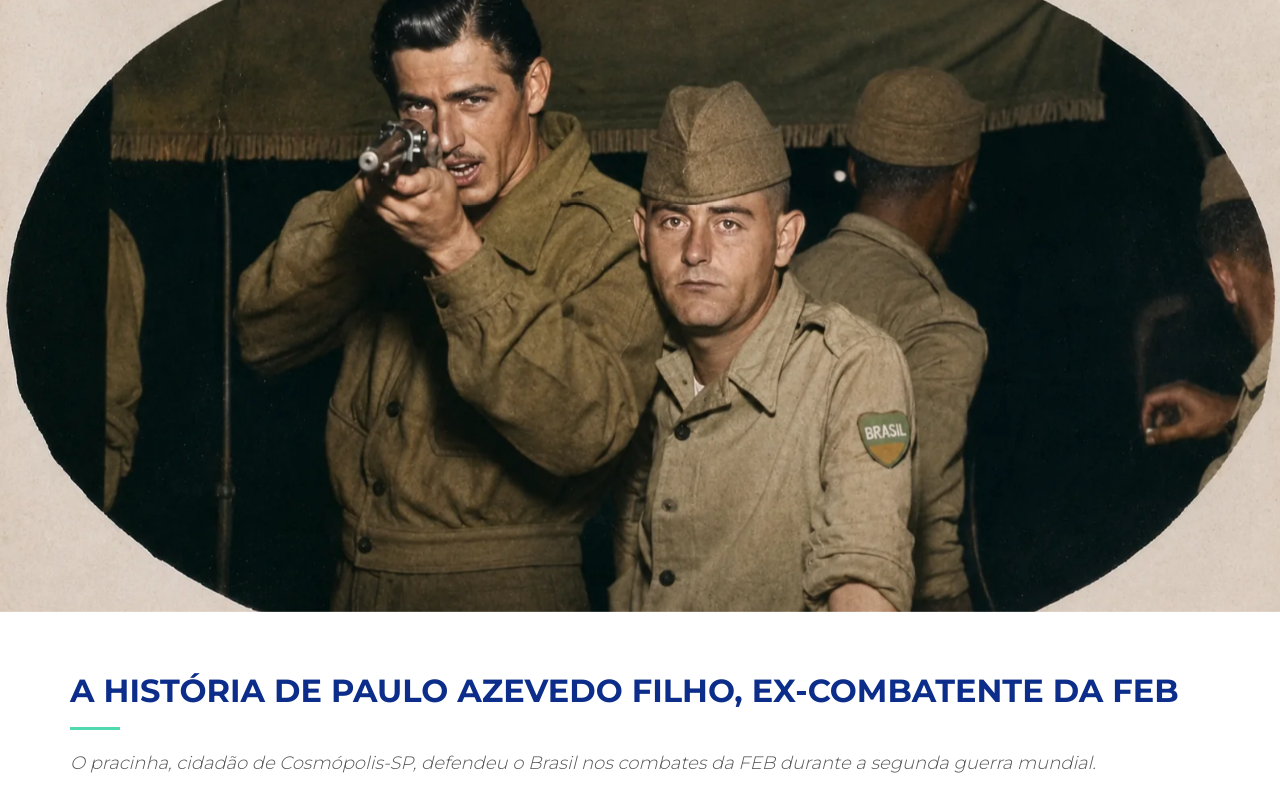
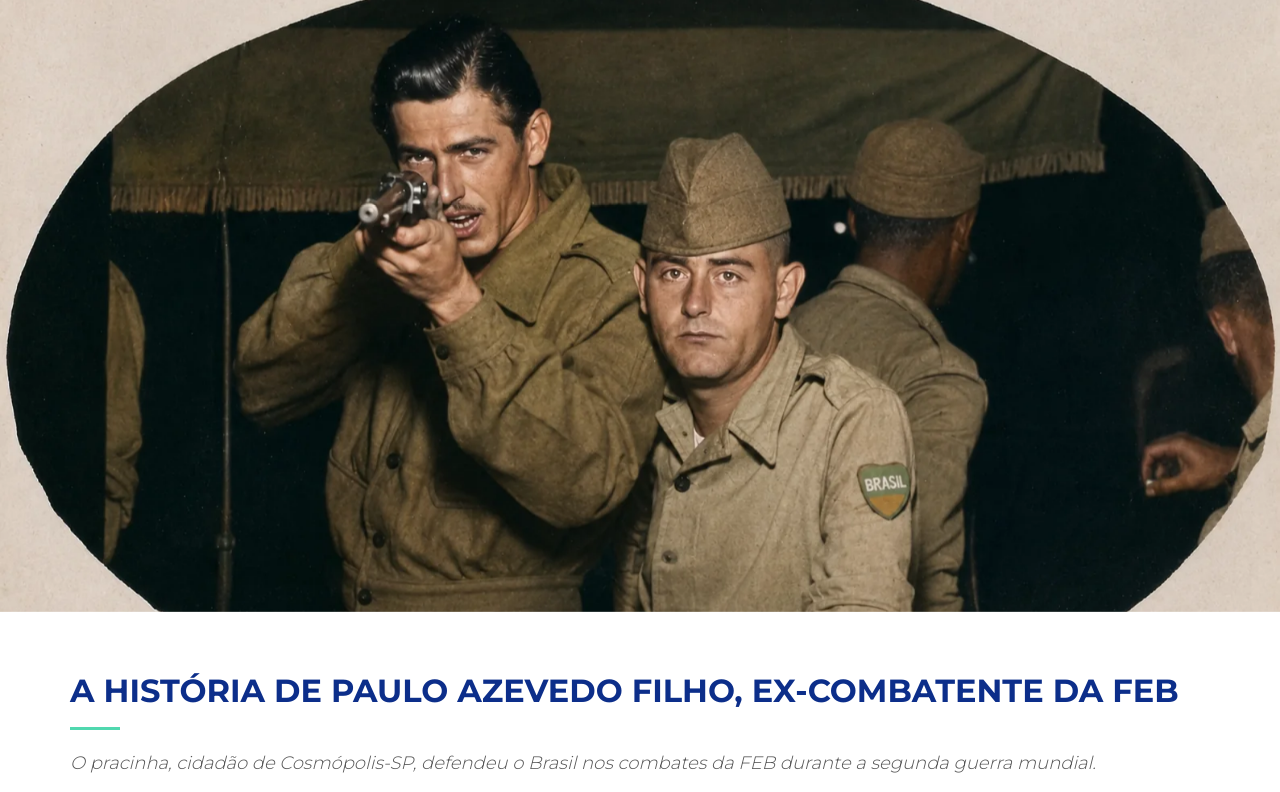
Before and after one commit to ruiz107/memorial-paulo-azevedo, a PHP site: page /index.html in a window 1280 px wide. Shown: the part 84-876 px from the top of the page. Run offline with PHP 8.4, Linux system fonts and the light colour scheme.

Commit message:
descrições

```diff
--- a/index.html
+++ b/index.html
@@ -81,11 +81,21 @@
   ============================-->
   <section id="intro">
     <div id="intro-carousel" class="owl-carousel">
-      <div class="item" style="background-image: url('assets/img/custom/fotos/atualizadas/1.webp');"></div>
-      <div class="item" style="background-image: url('assets/img/custom/fotos/atualizadas/5.webp');"></div>
-      <div class="item" style="background-image: url('assets/img/custom/fotos/atualizadas/11.webp');"></div>
-      <div class="item" style="background-image: url('assets/img/custom/fotos/atualizadas/17.webp');"></div>
-      <div class="item" style="background-image: url('assets/img/custom/fotos/atualizadas/3.webp');"></div>
+      <div class="item"
+        style="background-image: url('assets/img/custom/fotos/atualizadas/1.webp'); background-position: center 22%;">
+      </div>
+      <div class="item"
+        style="background-image: url('assets/img/custom/fotos/atualizadas/5.webp'); background-position: center 62%;">
+      </div>
+      <div class="item"
+        style="background-image: url('assets/img/custom/fotos/atualizadas/11.webp'); background-position: center 58%;">
+      </div>
+      <div class="item"
+        style="background-image: url('assets/img/custom/fotos/atualizadas/17.webp'); background-position: center 25%;">
+      </div>
+      <div class="item"
+        style="background-image: url('assets/img/custom/fotos/atualizadas/3.webp'); background-position: center 22%;">
+      </div>
     </div>
 
   </section>
```
Also changed, not shown: index.php (+5 -5 lines).
